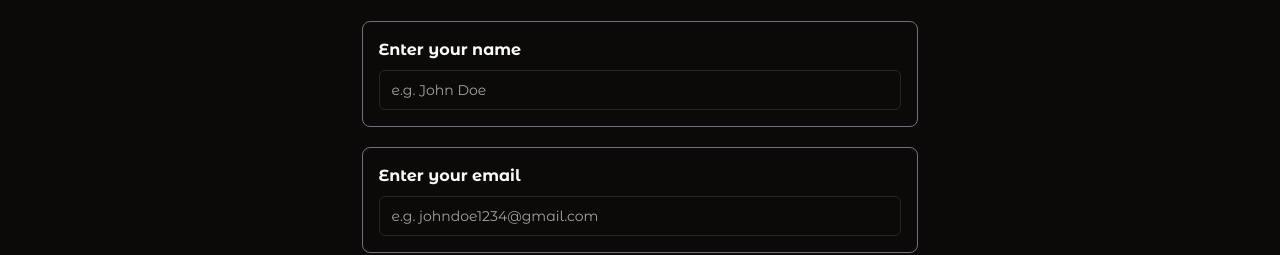
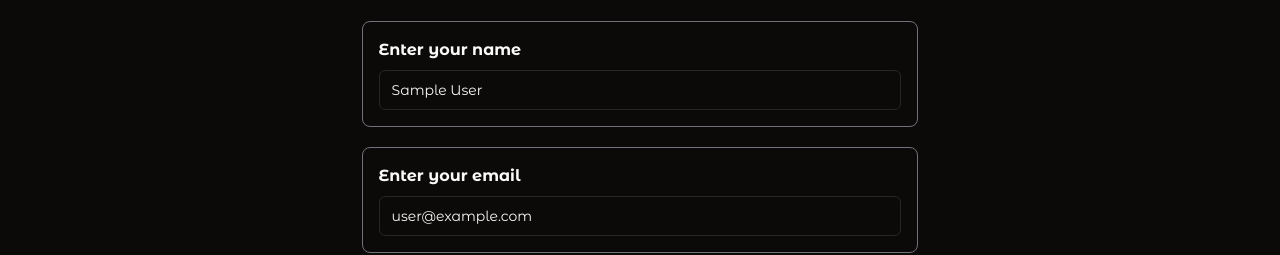
Before and after one commit to rohitmondal03/Bio-Sync, a Next.js app: page /dashboard in a window 1280 px wide. Shown: the part 577-832 px from the top of the page. Built offline with nearby package versions, Linux system fonts and the light colour scheme; no server answers; sample sign-in values are in the browser's storage.

Commit message:
adding local storage logic

```diff
--- a/middleware.ts
+++ /dev/null
@@ -1,5 +0,0 @@
-export { default } from "next-auth/middleware"
-
-export const config = {
-  matcher: ["/dashboard:slug*"]
-}
--- a/src/app/(pages)/dashboard/_components/UploaderWidget.tsx
+++ b/src/app/(pages)/dashboard/_components/UploaderWidget.tsx
@@ -16,12 +16,19 @@ const Button = dynamic(() => import("@/components/ui/button").then((mod) => mod.
 const Separator = dynamic(() => import("@/components/ui/separator").then((mod) => mod.Separator))
 
 
-export default function UploaderWidget() {
-  const { userDetails } = useUser();
+type TProps = {
+  userName: string;
+  userEmail: string;
+  userProfilePic: string
+}
+
+export default function UploaderWidget(
+  { userName, userEmail, userProfilePic }: TProps
+) {
   const [otherLinks, setOtherLinks] = useState<ComponentType<{ onClick: () => void; }>[]>([]);
   const [userBio, setUserBio] = useState<TUserBio>({
-    name: "",
-    email: "",
+    name: userName,
+    email: userEmail,
     bio: "",
     githubLink: "",
     linkedinLink: "",
@@ -30,7 +37,6 @@ export default function UploaderWidget() {
     otherLinks: []
   });
 
-  const userProfilePic = userDetails?.image;  // profile pic
 
   // classes for profile input fields
   const inputTypeClass = "w-[43.5vw]"
--- a/src/app/(pages)/dashboard/_components/footer-buttons.tsx
+++ b/src/app/(pages)/dashboard/_components/footer-buttons.tsx
@@ -3,7 +3,10 @@ import dynamic from "next/dynamic";
 import { SaveIcon, ScreenShare, Send, Github } from "lucide-react";
 import classNames from "classnames";
 
-const Button= dynamic(() => import("@/components/ui/button").then((mod) => mod.Button))
+const PreviewScreen= dynamic(() => import("./preview-screen"))
+const Button = dynamic(() => import("@/components/ui/button").then((mod) => mod.Button))
+const Dialog= dynamic(() => import("@/components/ui/dialog").then((mod) => mod.Dialog))
+const DialogTrigger= dynamic(() => import("@/components/ui/dialog").then((mod) => mod.DialogTrigger))
 
 
 const iconsClass = "ml-3 scale-90"
@@ -16,12 +19,18 @@ export default function FooterButtons() {
       "flex flex-row flex-wrap items-center justify-around": true,
       "mt-10": true,
     })}>
+      <Dialog>
+        <DialogTrigger asChild>
           <Button
             variant={"default"}
             className={`${btnClass}`}
           >
             Preview <ScreenShare className={`${iconsClass}`} />
           </Button>
+        </DialogTrigger>
+
+        <PreviewScreen />
+      </Dialog>
 
       <Button
         type="submit"
--- /dev/null
+++ b/src/app/(pages)/dashboard/_components/preview-screen.tsx
@@ -0,0 +1,14 @@
+import { DialogContent, DialogHeader } from "@/components/ui/dialog";
+import classNames from "classnames";
+
+export default function PreviewScreen() {
+  return (
+    <DialogContent className={classNames({
+      "w-[80vw]": true,
+    })}>
+      <DialogHeader>
+        hello
+      </DialogHeader>
+    </DialogContent>
+  )
+}
--- a/src/app/(pages)/dashboard/page.tsx
+++ b/src/app/(pages)/dashboard/page.tsx
@@ -12,7 +12,10 @@ export default async function DashboardPage() {
   const sessionDetails = await getServerAuthSession();
 
   const userDetails = sessionDetails?.user;  //user's details
+
   const userName = userDetails?.name;
+  const userEmail = userDetails?.email;
+  const userProfilePic = userDetails?.image;
 
   (!sessionDetails) ? redirect("/api/auth/signin?callbackUrl=%2Fdashboard") : null;
 
@@ -32,7 +35,11 @@ export default async function DashboardPage() {
         &nbsp;BioSync
       </h1>
 
-      <UploaderWidget />
+      <UploaderWidget
+        userName={userName!}
+        userEmail={userEmail!}
+        userProfilePic={userProfilePic!}
+      />
     </section>
   )
 }
```
Lines whose indentation alone changed are shown as unchanged.
